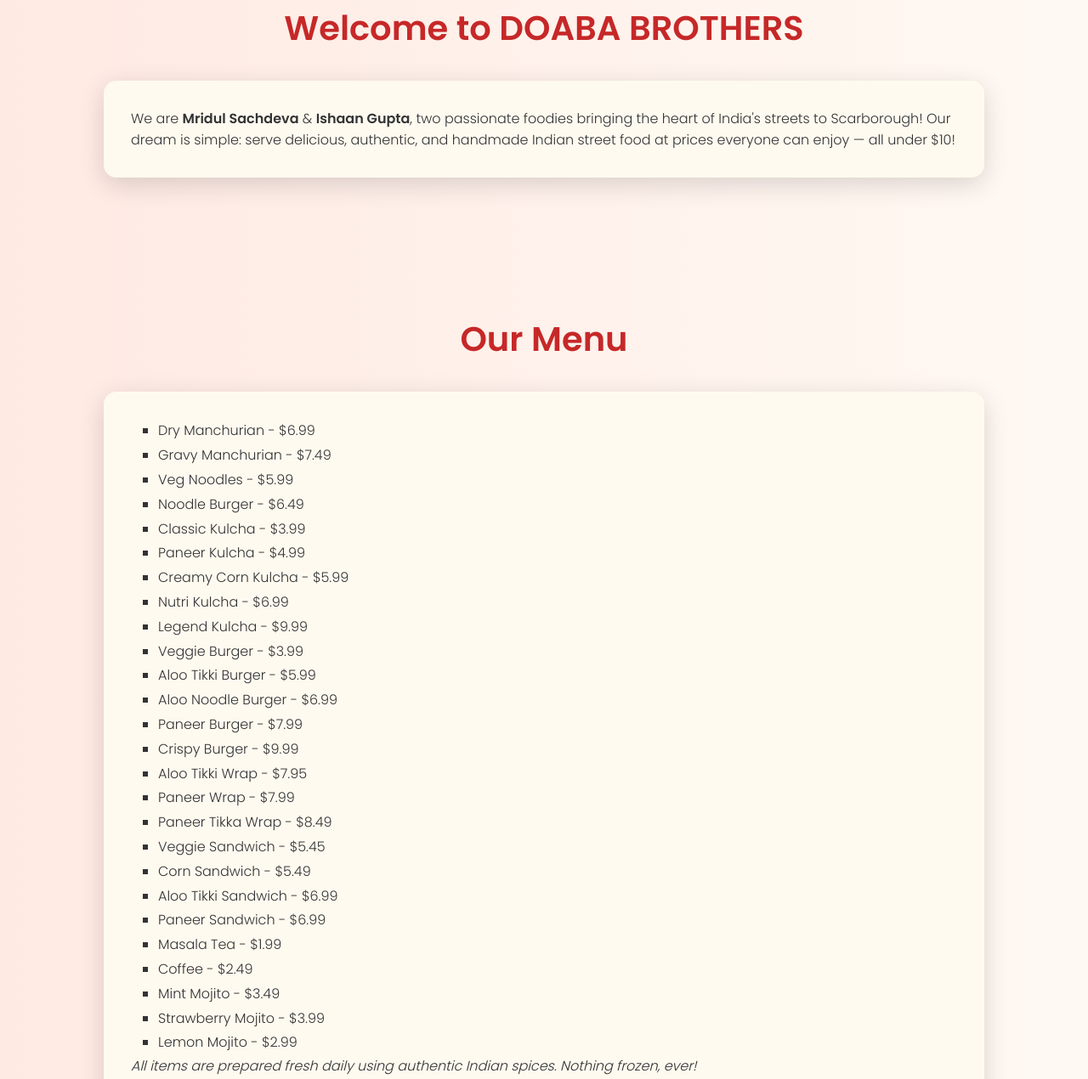
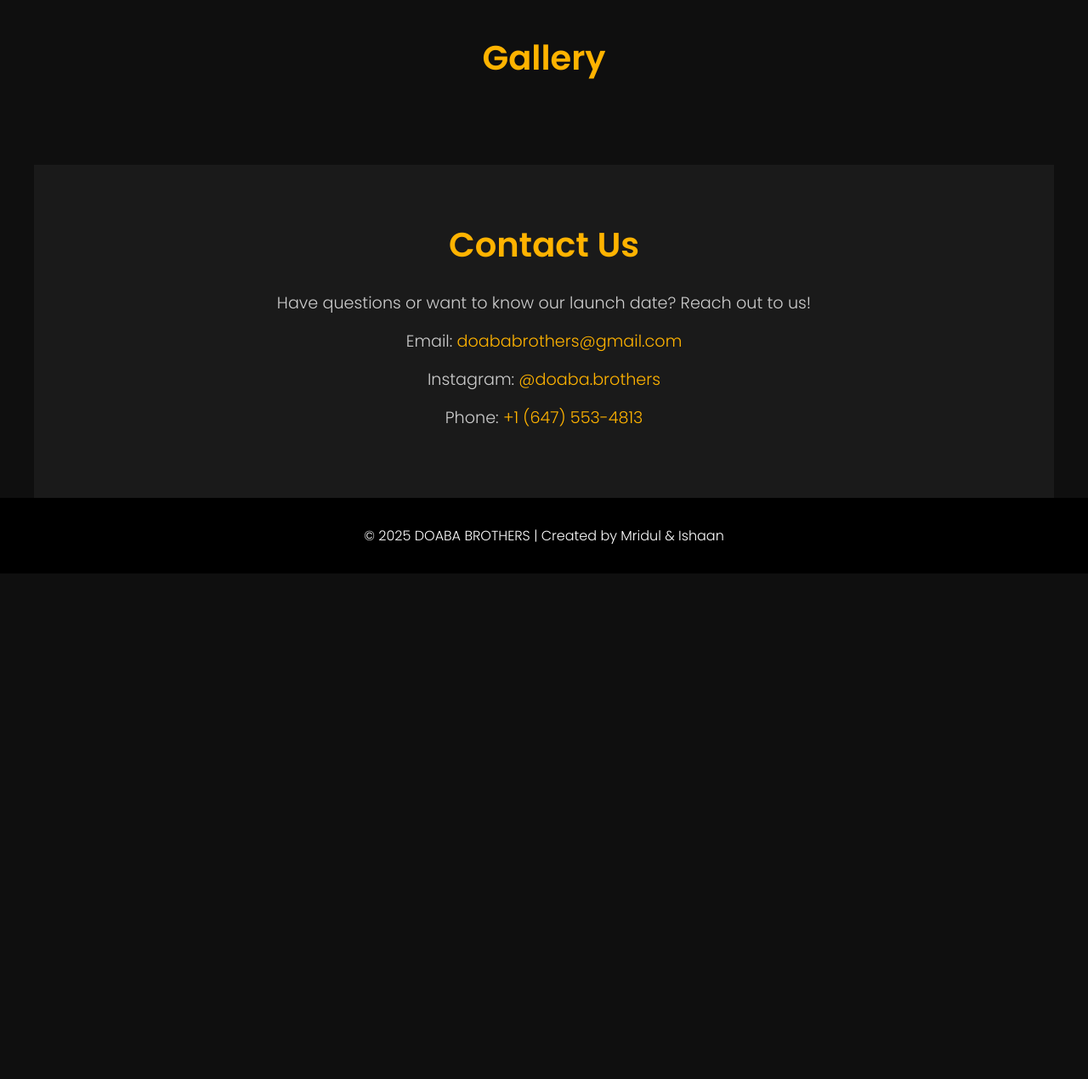
Before and after one commit to msachdeva6/msachdeva6.github.io, a plain HTML site: page index.html in a window 1280 px wide. Shown: the part 710-1980 px from the top of the page at 85% size. After the commit the page ends 1385 px from the top, so only its background shows below. Drawn offline with nearby package versions, Linux system fonts and the light colour scheme.

Commit message:
Update index.html

```diff
--- a/index.html
+++ b/index.html
@@ -14,14 +14,14 @@
     }
     body {
       font-family: 'Poppins', sans-serif;
-      background: linear-gradient(to right, #ffe9e3, #fff9f3);
-      color: #333;
+      background: #0f0f0f;
+      color: #fff;
       overflow-x: hidden;
     }
     header {
       text-align: center;
       padding: 6rem 2rem;
-      background: url('https://images.unsplash.com/photo-1546069901-ba9599a7e63c') center/cover no-repeat;
+      background: url('https://images.unsplash.com/photo-1600628422010-711bbfd1e1cd') center/cover no-repeat;
       color: white;
       position: relative;
     }
@@ -30,7 +30,7 @@
       position: absolute;
       top: 0; left: 0;
       width: 100%; height: 100%;
-      background: rgba(0,0,0,0.5);
+      background: rgba(0,0,0,0.6);
       z-index: 0;
     }
     header h1, header p {
@@ -47,30 +47,37 @@
     }
     section {
       padding: 4rem 2rem;
-      max-width: 1100px;
+      max-width: 1200px;
       margin: auto;
     }
     h2 {
       font-size: 2.5rem;
       text-align: center;
-      color: #c62828;
+      color: #ffb300;
       margin-bottom: 2rem;
     }
-    .card {
-      background: #fffaf0;
-      padding: 2rem;
-      border-radius: 15px;
-      box-shadow: 0 8px 30px rgba(0,0,0,0.15);
-      margin-bottom: 2rem;
+    .menu-grid {
+      display: grid;
+      grid-template-columns: repeat(auto-fit, minmax(250px, 1fr));
+      gap: 2rem;
+    }
+    .menu-item {
+      background: #1c1c1c;
+      padding: 1.5rem;
+      border-radius: 12px;
+      box-shadow: 0 6px 20px rgba(255, 179, 0, 0.2);
+      text-align: center;
       transition: transform 0.3s ease;
     }
-    .card:hover {
-      transform: translateY(-8px);
+    .menu-item:hover {
+      transform: translateY(-10px);
     }
-    .card ul {
-      list-style: square;
-      padding-left: 2rem;
-      line-height: 1.8;
+    .menu-item h3 {
+      color: #ffb300;
+      margin-bottom: 0.5rem;
+    }
+    .menu-item p {
+      color: #ddd;
     }
     .gallery {
       display: grid;
@@ -88,20 +95,8 @@
     .gallery img:hover {
       transform: scale(1.12);
     }
-    .logo {
-      display: block;
-      margin: 0 auto 2rem auto;
-      max-width: 280px;
-      border-radius: 50%;
-    }
-    footer {
-      background: #c62828;
-      color: white;
-      text-align: center;
-      padding: 2rem 1rem;
-    }
     .coming-soon {
-      background: #ff7043;
+      background: #ff6f00;
       color: #fff;
       padding: 1.2rem;
       text-align: center;
@@ -111,7 +106,34 @@
     }
     @keyframes pulse {
       0%, 100% { opacity: 1; }
-      50% { opacity: 0.7; }
+      50% { opacity: 0.6; }
+    }
+    footer {
+      background: #000;
+      color: white;
+      text-align: center;
+      padding: 2rem 1rem;
+    }
+    .contact-section {
+      background-color: #1a1a1a;
+      padding: 4rem 2rem;
+      text-align: center;
+    }
+    .contact-section h2 {
+      color: #ffb300;
+      margin-bottom: 1.5rem;
+    }
+    .contact-section p {
+      font-size: 1.2rem;
+      margin-bottom: 1rem;
+      color: #ccc;
+    }
+    .contact-section a {
+      color: #ffb300;
+      text-decoration: none;
+    }
+    .contact-section a:hover {
+      text-decoration: underline;
     }
   </style>
 </head>
@@ -124,66 +146,26 @@
   <div class="coming-soon">🍴 Our Food Truck is Coming Soon to Scarborough! Stay Tuned 🍴</div>
 
   <section data-aos="fade-up">
-    <img src="https://i.imgur.com/8zHxwlH.png" alt="Doaba Brothers Logo" class="logo">
-    <h2>Welcome to DOABA BROTHERS</h2>
-    <div class="card">
-      <p>We are <strong>Mridul Sachdeva</strong> & <strong>Ishaan Gupta</strong>, two passionate foodies bringing the heart of India's streets to Scarborough! Our dream is simple: serve delicious, authentic, and handmade Indian street food at prices everyone can enjoy — all under $10!</p>
+    <h2>Our Menu</h2>
+    <div class="menu-grid">
+      <!-- Menu items here -->
     </div>
-  </section>
-
-  <section data-aos="fade-up">
-    <h2>Our Menu</h2>
-    <div class="card">
-      <ul>
-        <li>Dry Manchurian - $6.99</li>
-        <li>Gravy Manchurian - $7.49</li>
-        <li>Veg Noodles - $5.99</li>
-        <li>Noodle Burger - $6.49</li>
-        <li>Classic Kulcha - $3.99</li>
-        <li>Paneer Kulcha - $4.99</li>
-        <li>Creamy Corn Kulcha - $5.99</li>
-        <li>Nutri Kulcha - $6.99</li>
-        <li>Legend Kulcha - $9.99</li>
-        <li>Veggie Burger - $3.99</li>
-        <li>Aloo Tikki Burger - $5.99</li>
-        <li>Aloo Noodle Burger - $6.99</li>
-        <li>Paneer Burger - $7.99</li>
-        <li>Crispy Burger - $9.99</li>
-        <li>Aloo Tikki Wrap - $7.95</li>
-        <li>Paneer Wrap - $7.99</li>
-        <li>Paneer Tikka Wrap - $8.49</li>
-        <li>Veggie Sandwich - $5.45</li>
-        <li>Corn Sandwich - $5.49</li>
-        <li>Aloo Tikki Sandwich - $6.99</li>
-        <li>Paneer Sandwich - $6.99</li>
-        <li>Masala Tea - $1.99</li>
-        <li>Coffee - $2.49</li>
-        <li>Mint Mojito - $3.49</li>
-        <li>Strawberry Mojito - $3.99</li>
-        <li>Lemon Mojito - $2.99</li>
-      </ul>
-      <p><em>All items are prepared fresh daily using authentic Indian spices. Nothing frozen, ever!</em></p>
-    </div>
+    <p style="text-align:center; margin-top: 2rem;"><em>All items are made fresh with love — nothing frozen, always flavorful!</em></p>
   </section>
 
   <section data-aos="fade-up">
     <h2>Gallery</h2>
     <div class="gallery">
-      <img src="https://i.imgur.com/Iwn6bU8.jpg" alt="Food Truck">
-      <img src="https://i.imgur.com/tLTxmOd.jpg" alt="Manchurian">
-      <img src="https://i.imgur.com/z0M3En3.jpg" alt="Kulcha Plate">
-      <img src="https://i.imgur.com/Z3XxTo2.jpg" alt="Paneer Dish">
-      <img src="https://i.imgur.com/5zA0F3r.jpg" alt="Chaat Plate">
+      <!-- Gallery images here -->
     </div>
   </section>
 
-  <section data-aos="fade-up">
-    <h2>Follow Us</h2>
-    <div class="card">
-      <p>We roll through Scarborough every week! Catch our truck, explore our specials, and grab your favorite bite on the go.</p>
-      <p><strong>Instagram:</strong> <a href="https://instagram.com/doababrothers" style="color: #c62828; text-decoration: underline;" target="_blank">@doababrothers</a></p>
-      <p><strong>Email:</strong> <a href="mailto:doababrothers@gmail.com" style="color: #c62828; text-decoration: underline;">doababrothers@gmail.com</a></p>
-    </div>
+  <section class="contact-section" data-aos="fade-up">
+    <h2>Contact Us</h2>
+    <p>Have questions or want to know our launch date? Reach out to us!</p>
+    <p>Email: <a href="mailto:doababrothers@gmail.com">doababrothers@gmail.com</a></p>
+    <p>Instagram: <a href="https://www.instagram.com/doaba.brothers/" target="_blank">@doaba.brothers</a></p>
+    <p>Phone: <a href="tel:+16475534813">+1 (647) 553-4813</a></p>
   </section>
 
   <footer>
```
